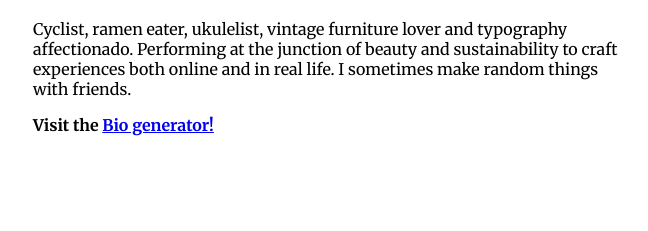
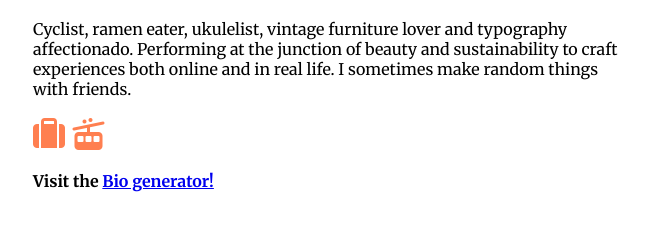
Before and after one commit to lizzirees/firstsitemac, a plain HTML site: page Web_Dev_fonttest/index.html in a window 1280 px wide. Shown: the part 65-296 px from the top of the page, without its empty margins (307-955 px from the left). Drawn offline with Linux system fonts and the light colour scheme.

Commit message:
added icons

```diff
--- a/Web_Dev_fonttest/index.html
+++ b/Web_Dev_fonttest/index.html
@@ -9,6 +9,9 @@
 	<link rel="preconnect" href="https://fonts.gstatic.com" crossorigin>
 	<link href="https://fonts.googleapis.com/css2?family=Merriweather:wght@400;700&display=swap" rel="stylesheet">
 
+	<!-- Font Awesome-->
+	 <script src="https://kit.fontawesome.com/29a1c7d194.js" crossorigin="anonymous"></script>
+
 	<!-- My Styles-->
 	<link href="styles.css" rel="stylesheet">
 </head>
@@ -18,6 +21,11 @@
 	<h1>My Amazing Bio</h1>
 
 	<p>Cyclist, ramen eater, ukulelist, vintage furniture lover and typography affectionado. Performing at the junction of beauty and sustainability to craft experiences both online and in real life. I sometimes make random things with friends.</p>
+
+	<div class="icons">
+		<i class="fa-solid fa-suitcase"></i> <i class="fa-solid fa-cable-car"></i>
+	</div>
+
 	<footer>
 	<p>Visit the <a href="https://quillbot.com/ai-writing-tools/ai-bio-generator">Bio generator!</a></p>
 	</footer>
--- a/Web_Dev_fonttest/styles.css
+++ b/Web_Dev_fonttest/styles.css
@@ -40,3 +40,8 @@ h1 {
 footer p {
     font-weight: 700;
 }
+
+.icons {
+    font-size: 32px;
+    color: coral;
+}
```
